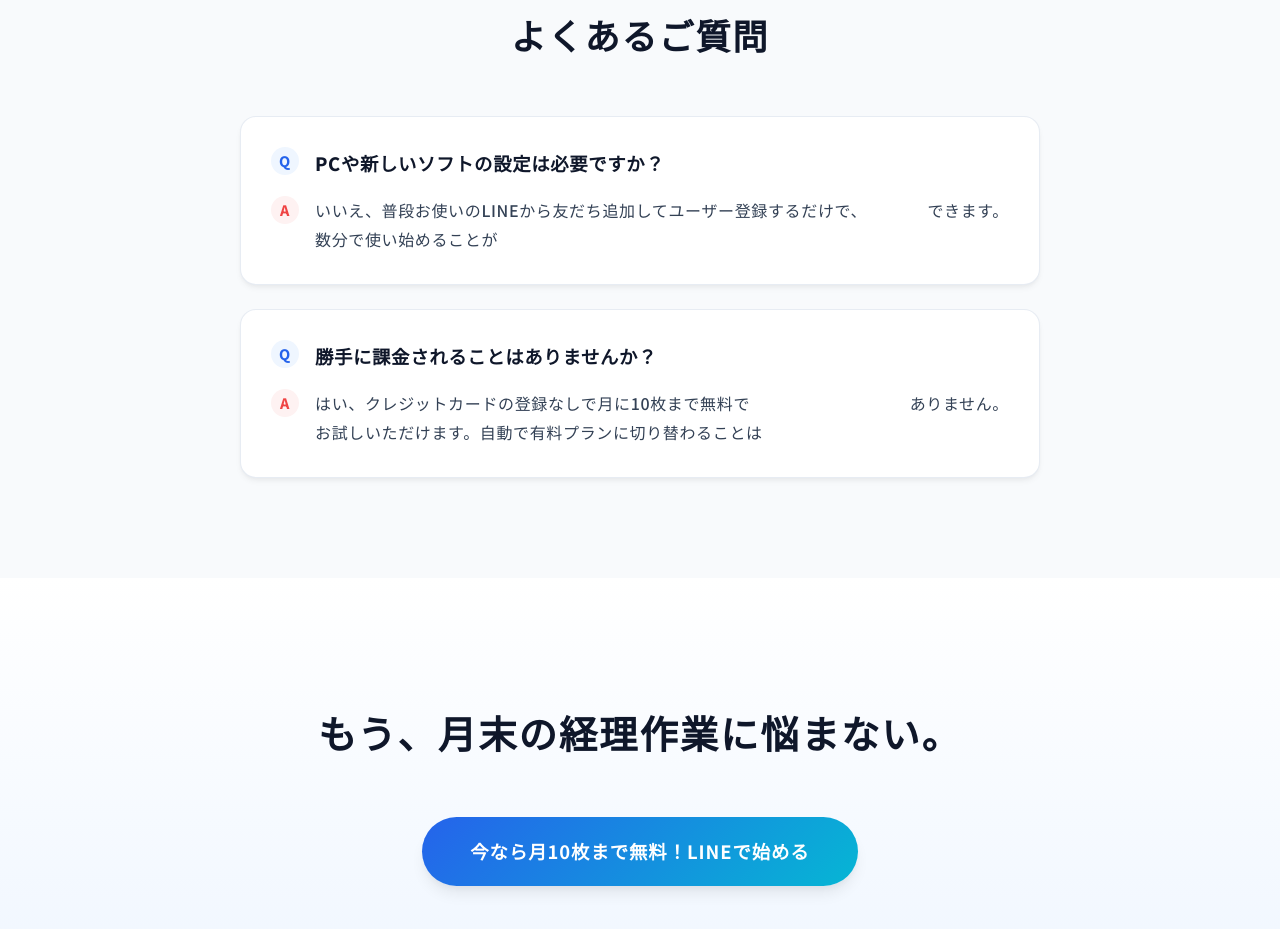
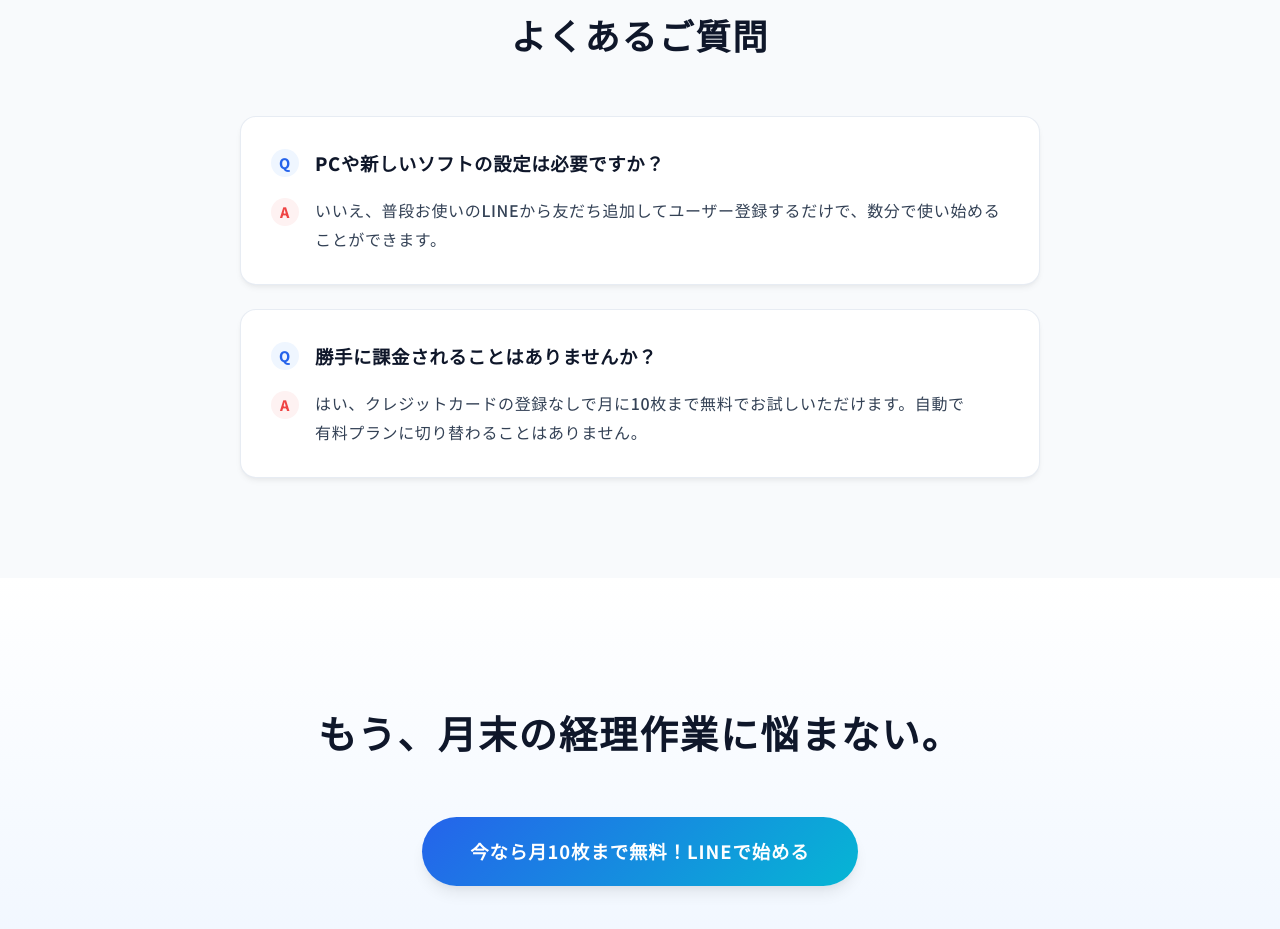
Before and after one commit to Tumugi-Capital/torudakekeiri, a plain HTML site: page index.html in a window 1280 px wide. Shown: the part 4781-5710 px from the top of the page. Drawn offline with Linux system fonts and the light colour scheme.

Commit message:
Update index.html

```diff
--- a/index.html
+++ b/index.html
@@ -564,10 +564,12 @@
             border: 1px solid rgba(226, 232, 240, 0.8);
         }
 
+        /* 修正ポイント: align-itemsをflex-startにし、要素を上揃えに */
         .faq-q {
             font-weight: 800;
             color: var(--accent);
             display: flex;
+            align-items: flex-start;
             gap: 16px;
             margin-bottom: 16px;
             font-size: 1.15rem;
@@ -585,10 +587,13 @@
             justify-content: center;
             font-size: 0.9rem;
             flex-shrink: 0;
+            margin-top: 2px;
         }
 
+        /* 修正ポイント: align-itemsをflex-startにし、要素を上揃えに */
         .faq-a {
             display: flex;
+            align-items: flex-start;
             gap: 16px;
             color: var(--text-main);
             font-weight: 500;
@@ -607,6 +612,7 @@
             font-weight: 800;
             font-size: 0.9rem;
             flex-shrink: 0;
+            margin-top: 2px;
         }
 
         /* --- 下部CTA --- */
@@ -837,12 +843,20 @@
                 <h2 class="section-title">よくあるご質問</h2>
                 <div class="faq-list">
                     <div class="faq-item">
-                        <div class="faq-q">PCや新しいソフトの設定は必要ですか？</div>
-                        <div class="faq-a">いいえ、普段お使いのLINEから友だち追加してユーザー登録するだけで、数分で使い始めることが<span class="nowrap">できます。</span></div>
+                        <div class="faq-q">
+                            <div>PCや新しいソフトの設定は必要ですか？</div>
+                        </div>
+                        <div class="faq-a">
+                            <div>いいえ、普段お使いのLINEから友だち追加してユーザー登録するだけで、数分で使い始めることが<span class="nowrap">できます。</span></div>
+                        </div>
                     </div>
                     <div class="faq-item">
-                        <div class="faq-q">勝手に課金されることはありませんか？</div>
-                        <div class="faq-a">はい、クレジットカードの登録なしで月に10枚まで無料でお試しいただけます。自動で有料プランに切り替わることは<span class="nowrap">ありません。</span></div>
+                        <div class="faq-q">
+                            <div>勝手に課金されることはありませんか？</div>
+                        </div>
+                        <div class="faq-a">
+                            <div>はい、クレジットカードの登録なしで月に10枚まで無料でお試しいただけます。自動で有料プランに切り替わることは<span class="nowrap">ありません。</span></div>
+                        </div>
                     </div>
                 </div>
             </div>
```
